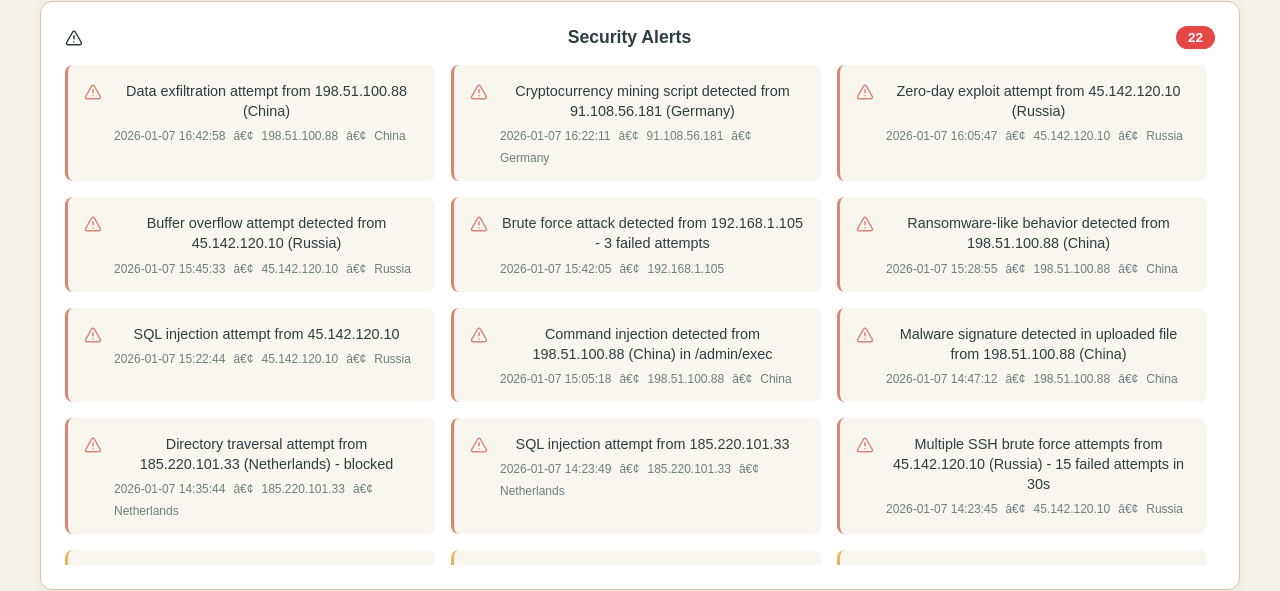
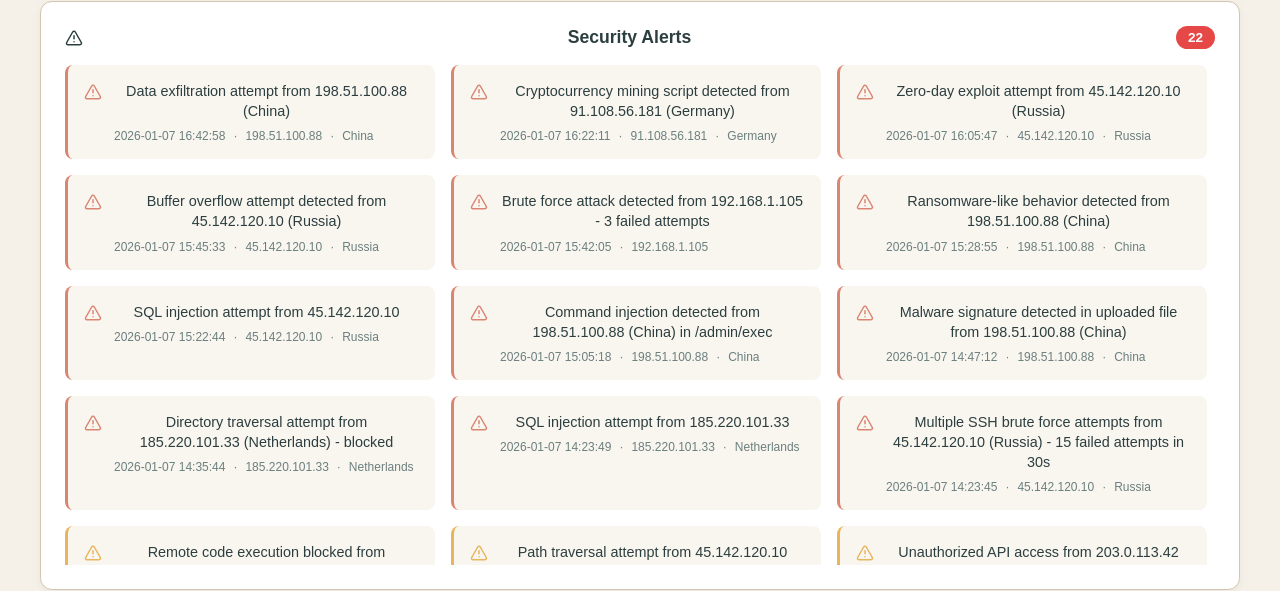
Before and after one commit to avar777/Security-Log-Analyzer, a React (Create React App) app: page / in a window 1280 px wide. Shown: the part 1148-1739 px from the top of the page. Built offline with nearby package versions, Linux system fonts and the light colour scheme.

Commit message:
Fixed character encoding issues

```diff
--- a/src/components/AlertPanel.jsx
+++ b/src/components/AlertPanel.jsx
@@ -84,11 +84,11 @@ const AlertPanel = ({ alerts }) => {
                   <div className="alert-message">{alert.message}</div>
                   <div className="alert-meta">
                     <span>{alert.timestamp}</span>
-                    <span>â€¢</span>
+                    <span>·</span>
                     <span>{alert.ip}</span>
                     {alert.country && alert.country !== 'Unknown' && (
                       <>
-                        <span>â€¢</span>
+                        <span>·</span>
                         <span>{alert.country}</span>
                       </>
                     )}
```
